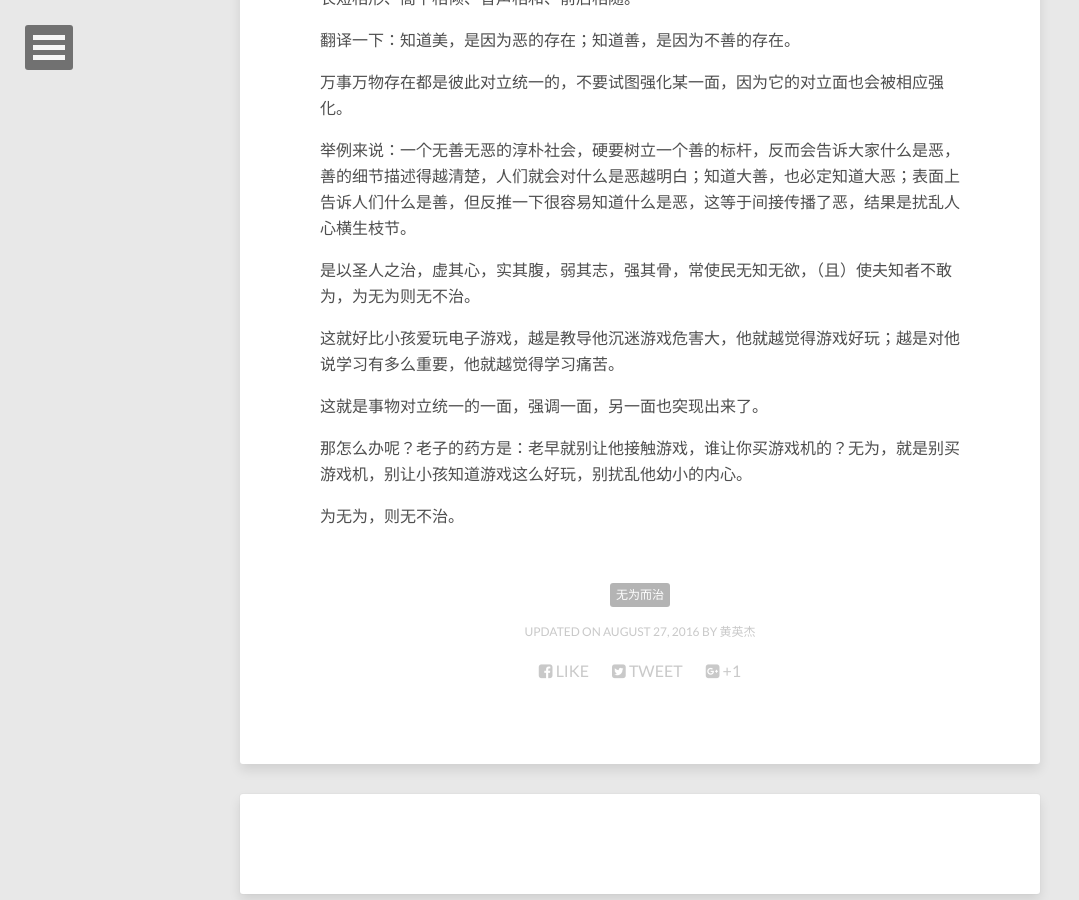
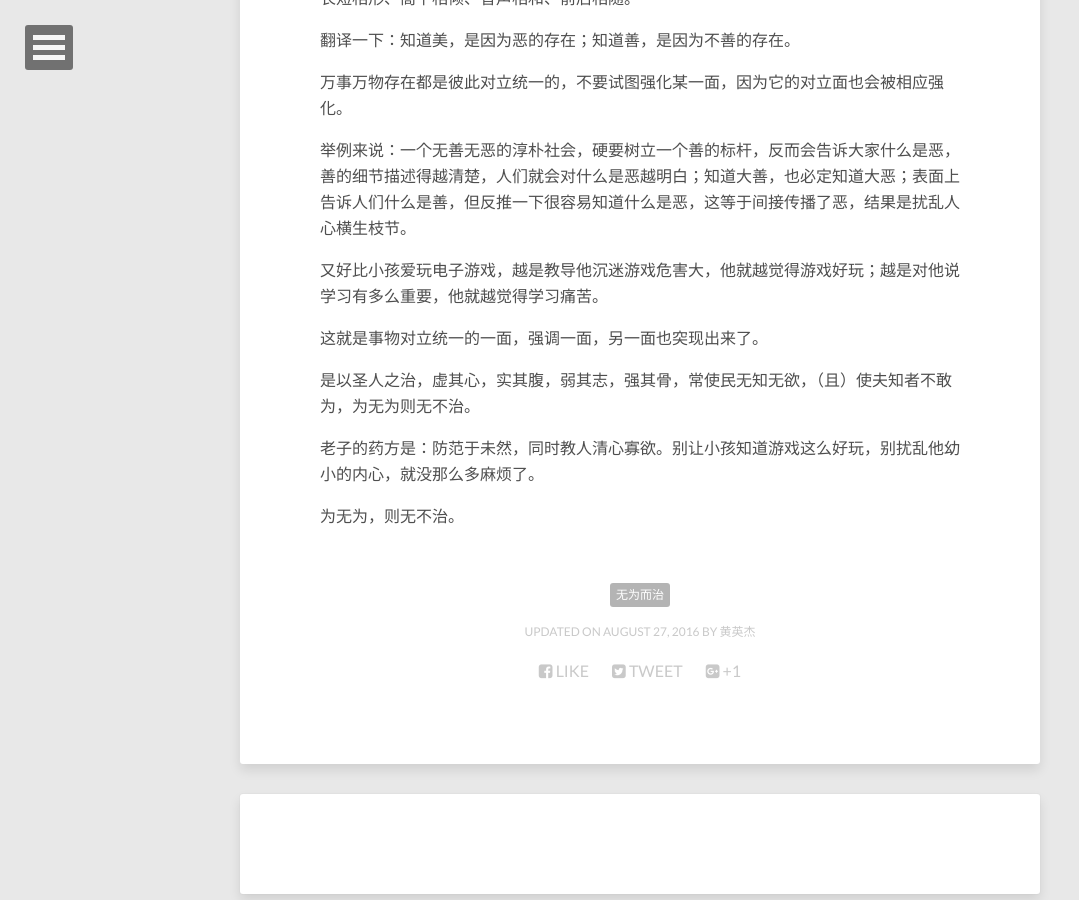
Before and after one commit to huangyingjie/readinghub, a Jekyll site: the page built from _posts/2016-08-27-heweiwuweierzhi.md, in a window 1280 px wide and 900 px high, scrolled down 404 px. Shown: the whole window, without its empty margins (0-1079 px from the left). Built offline with Jekyll 4.4.1, drawn with Linux system fonts in a browser that asks for light colours; comment, search, counter and statistics services are not loaded.

Commit message:
调整逻辑

```diff
--- a/_posts/2016-08-27-heweiwuweierzhi.md
+++ b/_posts/2016-08-27-heweiwuweierzhi.md
@@ -16,12 +16,12 @@ tags: [无为而治]
 
 举例来说：一个无善无恶的淳朴社会，硬要树立一个善的标杆，反而会告诉大家什么是恶，善的细节描述得越清楚，人们就会对什么是恶越明白；知道大善，也必定知道大恶；表面上告诉人们什么是善，但反推一下很容易知道什么是恶，这等于间接传播了恶，结果是扰乱人心横生枝节。
 
-是以圣人之治，虚其心，实其腹，弱其志，强其骨，常使民无知无欲，（且）使夫知者不敢为，为无为则无不治。
-
-这就好比小孩爱玩电子游戏，越是教导他沉迷游戏危害大，他就越觉得游戏好玩；越是对他说学习有多么重要，他就越觉得学习痛苦。
+又好比小孩爱玩电子游戏，越是教导他沉迷游戏危害大，他就越觉得游戏好玩；越是对他说学习有多么重要，他就越觉得学习痛苦。
 
 这就是事物对立统一的一面，强调一面，另一面也突现出来了。
 
-那怎么办呢？老子的药方是：老早就别让他接触游戏，谁让你买游戏机的？无为，就是别买游戏机，别让小孩知道游戏这么好玩，别扰乱他幼小的内心。
+是以圣人之治，虚其心，实其腹，弱其志，强其骨，常使民无知无欲，（且）使夫知者不敢为，为无为则无不治。
+
+老子的药方是：防范于未然，同时教人清心寡欲。别让小孩知道游戏这么好玩，别扰乱他幼小的内心，就没那么多麻烦了。
 
 为无为，则无不治。
```
